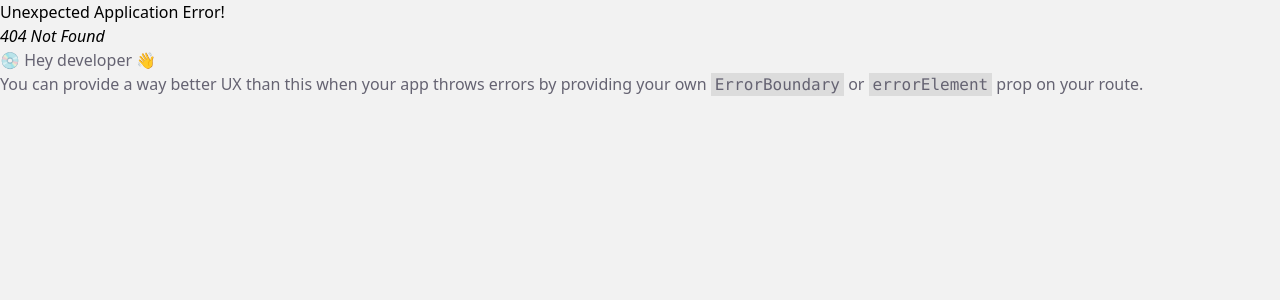
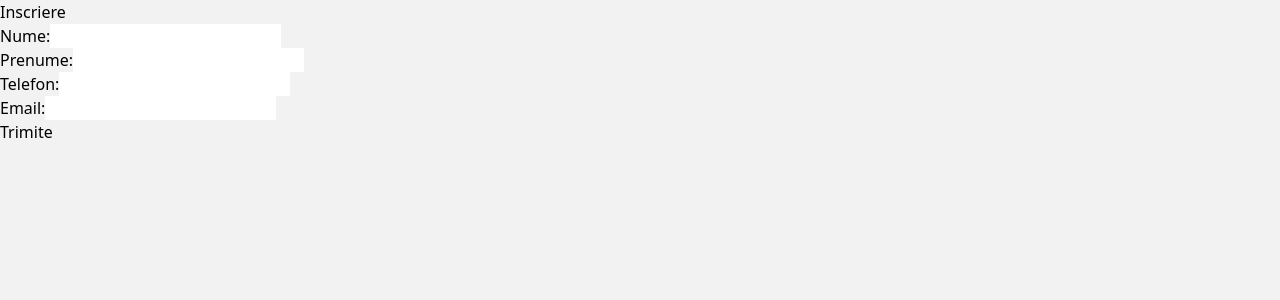
Before and after one commit to ConducereIT/APV, a React (Vite) app in the folder client/: page /registration in a window 1280 px wide. Before the commit this address had no page. Shown: the top 300 px of the page. Built offline with nearby package versions, Linux system fonts and the light colour scheme.

Commit message:
create Registration page

```diff
--- a/client/src/components/Header.component.tsx
+++ b/client/src/components/Header.component.tsx
@@ -118,8 +118,9 @@ export const Header = () => {
             <button className="bg-[#3c216a] hover:bg-[#4C268D] rounded-md translate-x-10 h-[40%] text-white text-base text-bold  w-[20%]">
               DONEAZĂ
             </button>
-            <button className="bg-[#1b756f] hover:bg-[#3f9892] translate-x-10 h-[40%] rounded-md text-white text-base text-bold w-[20%]">
+            <button onClick={() => (window.location.href = "/registration")} className="bg-[#1b756f] hover:bg-[#3f9892] translate-x-10 h-[40%] rounded-md text-white text-base text-bold w-[20%]">
               ÎNSCRIERE
+
             </button>
           </div>
         </div>
--- /dev/null
+++ b/client/src/components/RegistrationState.component.tsx
@@ -0,0 +1,81 @@
+import React, { useState } from 'react';
+
+type RegistrationState = {
+  name: string;
+  surname: string;
+  phone: string;
+  email: string;
+};
+
+const RegistrationForm: React.FC = () => {
+  const [registration, setRegistration] = useState<RegistrationState>({
+    name: '',
+    surname: '',
+    phone: '',
+    email: '',
+  });
+
+  const handleInputChange = (e: React.ChangeEvent<HTMLInputElement>) => {
+    setRegistration({
+      ...registration,
+      [e.target.name]: e.target.value,
+    });
+  };
+
+  const handleSubmit = (e: React.FormEvent) => {
+    e.preventDefault();
+    // Placeholder for submission logic, like an API call
+    alert(`Registration Data: ${JSON.stringify(registration, null, 2)}`);
+  };
+
+  return (
+    <div className="registration-form">
+      <h2>Inscriere</h2>
+      <form onSubmit={handleSubmit}>
+        <div>
+          <label htmlFor="name">Nume:</label>
+          <input
+            type="text"
+            id="name"
+            name="name"
+            value={registration.name}
+            onChange={handleInputChange}
+          />
+        </div>
+        <div>
+          <label htmlFor="surname">Prenume:</label>
+          <input
+            type="text"
+            id="surname"
+            name="surname"
+            value={registration.surname}
+            onChange={handleInputChange}
+          />
+        </div>
+        <div>
+          <label htmlFor="phone">Telefon:</label>
+          <input
+            type="tel"
+            id="phone"
+            name="phone"
+            value={registration.phone}
+            onChange={handleInputChange}
+          />
+        </div>
+        <div>
+          <label htmlFor="email">Email:</label>
+          <input
+            type="email"
+            id="email"
+            name="email"
+            value={registration.email}
+            onChange={handleInputChange}
+          />
+        </div>
+        <button type="submit">Trimite</button>
+      </form>
+    </div>
+  );
+};
+
+export default RegistrationForm;
--- a/client/src/routes/AllRoutes.tsx
+++ b/client/src/routes/AllRoutes.tsx
@@ -6,6 +6,7 @@ import Faq from "../views/Faq.view";
 import Contact from "../views/Contact.view";
 import Curse from "../views/Curse.view";
 import { loaderCurse } from "./Loader";
+import RegistrationForm from "../components/RegistrationState.component";
 
 export const allRoutes = createBrowserRouter([
   {
@@ -38,4 +39,9 @@ export const allRoutes = createBrowserRouter([
       }
     ]
   },
+  {
+    path: "/registration",
+    element: <RegistrationForm />,
+  },
+
 ]);
```
Also changed, not shown: client/src/components/Account.component.tsx (added), 1 other file (tests, documents, lock files or other folders).
